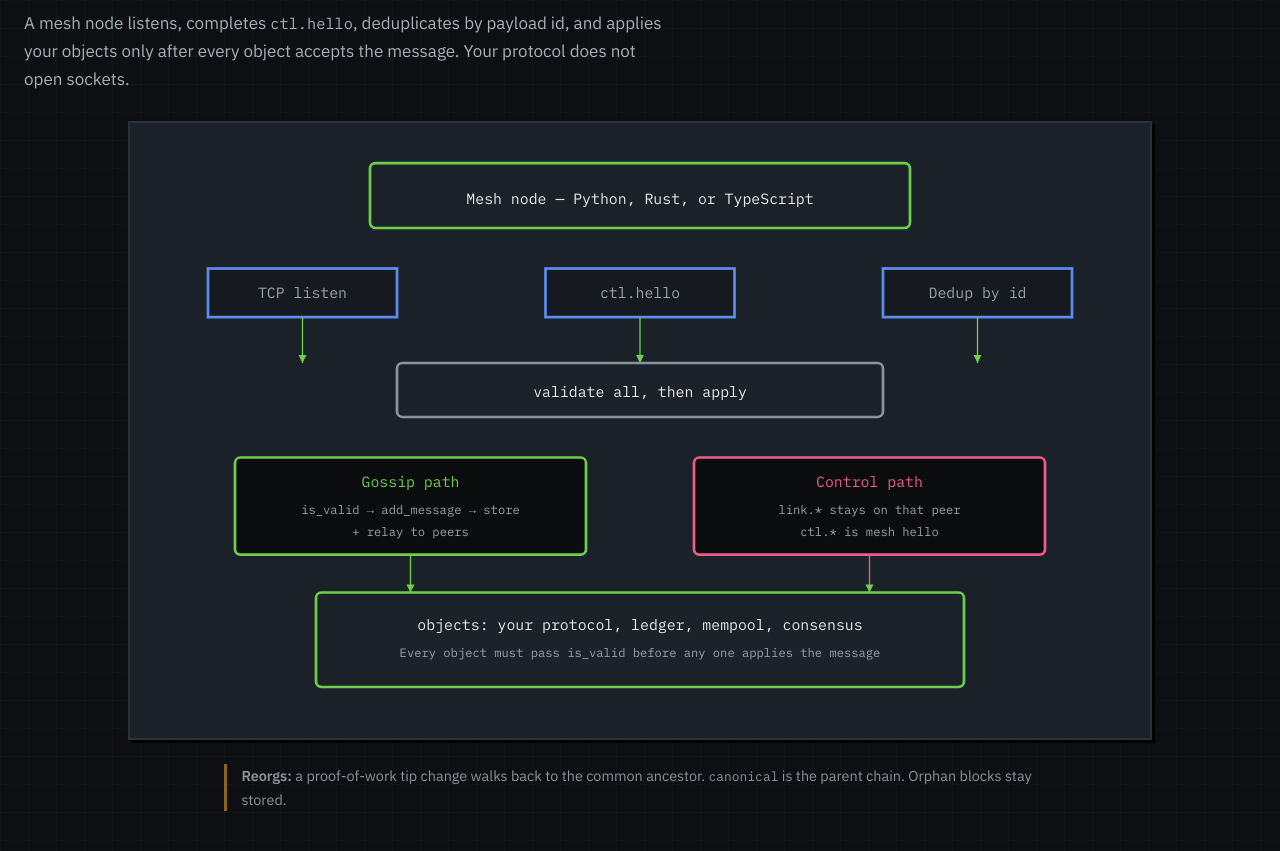
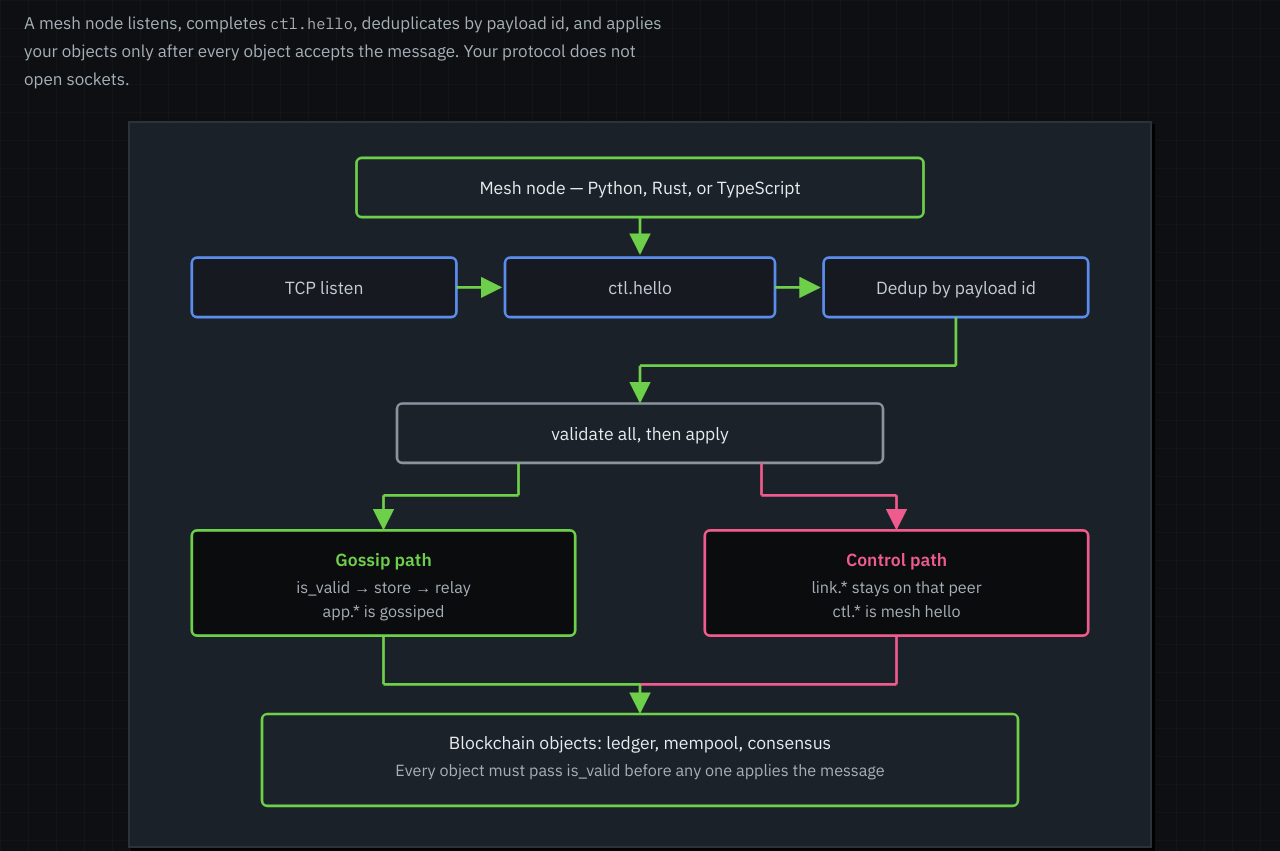
Before and after one commit to jose-compu/chaincraft-monorepo, a plain HTML site: page index.html in a window 1280 px wide. Shown: the part 2240-3091 px from the top of the page. Drawn offline with Linux system fonts and the light colour scheme; a script that the page names is missing.

Commit message:
Redraw the node diagram so every arrow meets a box.
Co-authored-by: Cursor <cursoragent@cursor.com>

```diff
--- a/index.html
+++ b/index.html
@@ -80,8 +80,8 @@
     <section id="stack" class="alt-bg" aria-labelledby="stack-heading">
       <h2 id="stack-heading">Protocol stack (1.0.0)</h2>
       <p class="section-lead">
-        Three cores. One registry. Invalid messages are rejected the same way
-        in every language.
+        Wire, objects, then a blockchain stack: consensus, ledger, mempool,
+        fees. Invalid messages are rejected the same way in every language.
       </p>
       <table class="module-table">
         <thead>
@@ -149,39 +149,65 @@ print(env.id)  # sha256 of the canonical payload</code></pre>
         payload id, and applies your objects only after every object accepts
         the message. Your protocol does not open sockets.
       </p>
-      <div class="diagram-wrap" role="img" aria-label="Chaincraft mesh node: listen, gossip, dedup, then the object pipeline">
-        <svg viewBox="0 0 720 420" xmlns="http://www.w3.org/2000/svg" font-family="IBM Plex Mono, monospace" font-size="11">
+      <div class="diagram-wrap" role="img" aria-label="Chaincraft mesh node pipeline: TCP listen, hello, dedup, then gossip or control into blockchain objects">
+        <svg viewBox="0 0 720 500" xmlns="http://www.w3.org/2000/svg" font-family="IBM Plex Sans, sans-serif" font-size="13">
           <defs>
-            <marker id="arrow" markerWidth="8" markerHeight="8" refX="6" refY="3" orient="auto">
-              <path d="M0,0 L6,3 L0,6 Z" fill="#6ecf4a"/>
+            <marker id="arrow" markerWidth="8" markerHeight="8" refX="7" refY="4" orient="auto">
+              <path d="M0,0 L8,4 L0,8 Z" fill="#6ecf4a"/>
+            </marker>
+            <marker id="arrow-pink" markerWidth="8" markerHeight="8" refX="7" refY="4" orient="auto">
+              <path d="M0,0 L8,4 L0,8 Z" fill="#ef5b8d"/>
             </marker>
           </defs>
-          <rect x="160" y="12" width="400" height="48" rx="4" fill="#1c2229" stroke="#6ecf4a" stroke-width="2"/>
-          <text x="360" y="42" fill="#e8ecef" text-anchor="middle">Mesh node — Python, Rust, or TypeScript</text>
-          <rect x="40" y="90" width="140" height="36" fill="#161a20" stroke="#5b8def" stroke-width="2"/>
-          <text x="110" y="112" fill="#9aa3ad" text-anchor="middle">TCP listen</text>
-          <rect x="290" y="90" width="140" height="36" fill="#161a20" stroke="#5b8def" stroke-width="2"/>
-          <text x="360" y="112" fill="#9aa3ad" text-anchor="middle">ctl.hello</text>
-          <rect x="540" y="90" width="140" height="36" fill="#161a20" stroke="#5b8def" stroke-width="2"/>
-          <text x="610" y="112" fill="#9aa3ad" text-anchor="middle">Dedup by id</text>
-          <line x1="110" y1="126" x2="110" y2="160" stroke="#6ecf4a" marker-end="url(#arrow)"/>
-          <line x1="360" y1="126" x2="360" y2="160" stroke="#6ecf4a" marker-end="url(#arrow)"/>
-          <line x1="610" y1="126" x2="610" y2="160" stroke="#6ecf4a" marker-end="url(#arrow)"/>
-          <rect x="180" y="160" width="360" height="40" rx="4" fill="#1c2229" stroke="#8b939e" stroke-width="2"/>
-          <text x="360" y="185" fill="#e8ecef" text-anchor="middle">validate all, then apply</text>
-          <rect x="60" y="230" width="260" height="72" rx="4" fill="#0a0c0e" stroke="#6ecf4a" stroke-width="2"/>
-          <text x="190" y="252" fill="#6ecf4a" text-anchor="middle">Gossip path</text>
-          <text x="190" y="272" fill="#9aa3ad" text-anchor="middle" font-size="9">is_valid → add_message → store</text>
-          <text x="190" y="288" fill="#9aa3ad" text-anchor="middle" font-size="9">+ relay to peers</text>
-          <rect x="400" y="230" width="260" height="72" rx="4" fill="#0a0c0e" stroke="#ef5b8d" stroke-width="2"/>
-          <text x="530" y="252" fill="#ef5b8d" text-anchor="middle">Control path</text>
-          <text x="530" y="272" fill="#9aa3ad" text-anchor="middle" font-size="9">link.* stays on that peer</text>
-          <text x="530" y="288" fill="#9aa3ad" text-anchor="middle" font-size="9">ctl.* is mesh hello</text>
-          <line x1="190" y1="302" x2="190" y2="330" stroke="#6ecf4a" marker-end="url(#arrow)"/>
-          <line x1="530" y1="302" x2="530" y2="330" stroke="#ef5b8d" marker-end="url(#arrow)"/>
-          <rect x="120" y="330" width="480" height="70" rx="4" fill="#1c2229" stroke="#6ecf4a" stroke-width="2"/>
-          <text x="360" y="358" fill="#e8ecef" text-anchor="middle">objects: your protocol, ledger, mempool, consensus</text>
-          <text x="360" y="378" fill="#9aa3ad" text-anchor="middle" font-size="9">Every object must pass is_valid before any one applies the message</text>
+
+          <rect x="150" y="8" width="420" height="44" rx="4" fill="#1c2229" stroke="#6ecf4a" stroke-width="2"/>
+          <text x="360" y="35" fill="#e8ecef" text-anchor="middle">Mesh node — Python, Rust, or TypeScript</text>
+          <line x1="360" y1="52" x2="360" y2="78" stroke="#6ecf4a" stroke-width="2" marker-end="url(#arrow)"/>
+
+          <rect x="28" y="82" width="196" height="44" rx="4" fill="#161a20" stroke="#5b8def" stroke-width="2"/>
+          <text x="126" y="109" fill="#c5ccd3" text-anchor="middle">TCP listen</text>
+          <line x1="224" y1="104" x2="256" y2="104" stroke="#6ecf4a" stroke-width="2" marker-end="url(#arrow)"/>
+
+          <rect x="260" y="82" width="200" height="44" rx="4" fill="#161a20" stroke="#5b8def" stroke-width="2"/>
+          <text x="360" y="109" fill="#c5ccd3" text-anchor="middle">ctl.hello</text>
+          <line x1="460" y1="104" x2="492" y2="104" stroke="#6ecf4a" stroke-width="2" marker-end="url(#arrow)"/>
+
+          <rect x="496" y="82" width="196" height="44" rx="4" fill="#161a20" stroke="#5b8def" stroke-width="2"/>
+          <text x="594" y="109" fill="#c5ccd3" text-anchor="middle">Dedup by payload id</text>
+          <line x1="594" y1="126" x2="594" y2="162" stroke="#6ecf4a" stroke-width="2"/>
+          <line x1="594" y1="162" x2="360" y2="162" stroke="#6ecf4a" stroke-width="2"/>
+          <line x1="360" y1="162" x2="360" y2="188" stroke="#6ecf4a" stroke-width="2" marker-end="url(#arrow)"/>
+
+          <rect x="180" y="190" width="360" height="44" rx="4" fill="#1c2229" stroke="#8b939e" stroke-width="2"/>
+          <text x="360" y="217" fill="#e8ecef" text-anchor="middle">validate all, then apply</text>
+
+          <line x1="270" y1="234" x2="270" y2="258" stroke="#6ecf4a" stroke-width="2"/>
+          <line x1="270" y1="258" x2="170" y2="258" stroke="#6ecf4a" stroke-width="2"/>
+          <line x1="170" y1="258" x2="170" y2="282" stroke="#6ecf4a" stroke-width="2" marker-end="url(#arrow)"/>
+
+          <line x1="450" y1="234" x2="450" y2="258" stroke="#ef5b8d" stroke-width="2"/>
+          <line x1="450" y1="258" x2="550" y2="258" stroke="#ef5b8d" stroke-width="2"/>
+          <line x1="550" y1="258" x2="550" y2="282" stroke="#ef5b8d" stroke-width="2" marker-end="url(#arrow-pink)"/>
+
+          <rect x="28" y="284" width="284" height="78" rx="4" fill="#0a0c0e" stroke="#6ecf4a" stroke-width="2"/>
+          <text x="170" y="310" fill="#6ecf4a" text-anchor="middle" font-weight="600">Gossip path</text>
+          <text x="170" y="330" fill="#a7b0b8" text-anchor="middle" font-size="12">is_valid → store → relay</text>
+          <text x="170" y="348" fill="#a7b0b8" text-anchor="middle" font-size="12">app.* is gossiped</text>
+
+          <rect x="408" y="284" width="284" height="78" rx="4" fill="#0a0c0e" stroke="#ef5b8d" stroke-width="2"/>
+          <text x="550" y="310" fill="#ef5b8d" text-anchor="middle" font-weight="600">Control path</text>
+          <text x="550" y="330" fill="#a7b0b8" text-anchor="middle" font-size="12">link.* stays on that peer</text>
+          <text x="550" y="348" fill="#a7b0b8" text-anchor="middle" font-size="12">ctl.* is mesh hello</text>
+
+          <line x1="170" y1="362" x2="170" y2="398" stroke="#6ecf4a" stroke-width="2"/>
+          <line x1="170" y1="398" x2="360" y2="398" stroke="#6ecf4a" stroke-width="2"/>
+          <line x1="550" y1="362" x2="550" y2="398" stroke="#ef5b8d" stroke-width="2"/>
+          <line x1="550" y1="398" x2="360" y2="398" stroke="#ef5b8d" stroke-width="2"/>
+          <line x1="360" y1="398" x2="360" y2="418" stroke="#6ecf4a" stroke-width="2" marker-end="url(#arrow)"/>
+
+          <rect x="80" y="420" width="560" height="68" rx="4" fill="#1c2229" stroke="#6ecf4a" stroke-width="2"/>
+          <text x="360" y="446" fill="#e8ecef" text-anchor="middle">Blockchain objects: ledger, mempool, consensus</text>
+          <text x="360" y="466" fill="#a7b0b8" text-anchor="middle" font-size="12">Every object must pass is_valid before any one applies the message</text>
         </svg>
       </div>
       <p class="note">
```
